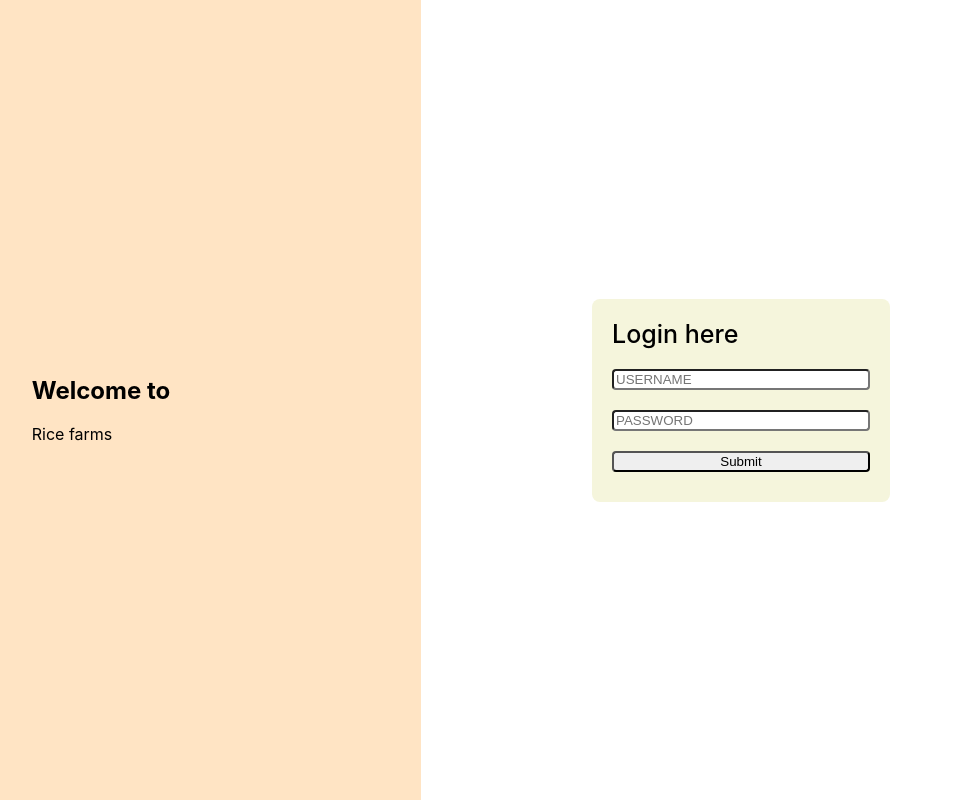
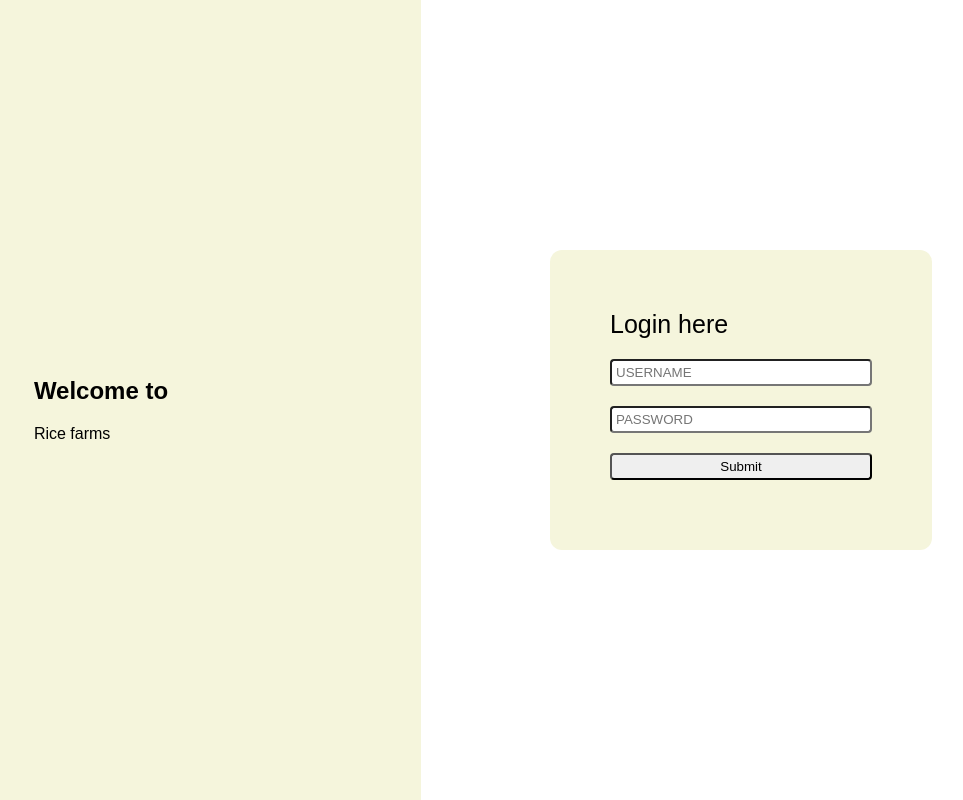
Before and after one commit to ravi-relangi/rize-template, a React (Create React App) app: page / in a window 1280 px wide. Shown: the whole page, without its empty margins (219-1182 px from the left). Built offline with nearby package versions, Linux system fonts and the light colour scheme.

Commit message:
[Change] css changes

```diff
--- a/src/App.css
+++ b/src/App.css
@@ -11,7 +11,7 @@
   justify-content: center;
   align-items: center;
   width: 50vw;
-  background-color: bisque;
+  background-color: beige;
   height: 100vh;
 }
 
--- a/src/Containers/Login/style.css
+++ b/src/Containers/Login/style.css
@@ -2,8 +2,8 @@
   display: flex;
   flex-direction: column;
   background-color: beige;
-  border-radius: 8px;
-  padding: 20px;
+  border-radius: 12px;
+  padding: 60px;
 }
 
 .loginLabel {
--- a/src/Core/Components/Button/index.css
+++ b/src/Core/Components/Button/index.css
@@ -1,4 +1,5 @@
 .submitButton {
   margin: 10px 0;
   border-radius: 4px;
+  padding: 4px;
 }
--- a/src/Core/Components/Input/style.css
+++ b/src/Core/Components/Input/style.css
@@ -2,4 +2,5 @@
   margin: 10px 0;
   border-radius: 4px;
   width: 250px;
+  padding: 4px;
 }
--- a/src/index.css
+++ b/src/index.css
@@ -1,10 +1,6 @@
 body {
   margin: 0;
-  font-family: -apple-system, BlinkMacSystemFont, 'Segoe UI', 'Roboto', 'Oxygen',
-    'Ubuntu', 'Cantarell', 'Fira Sans', 'Droid Sans', 'Helvetica Neue',
-    sans-serif;
-  -webkit-font-smoothing: antialiased;
-  -moz-osx-font-smoothing: grayscale;
+  font-family: 'Your Font Name', sans-serif;
 }
 
 code {
```
